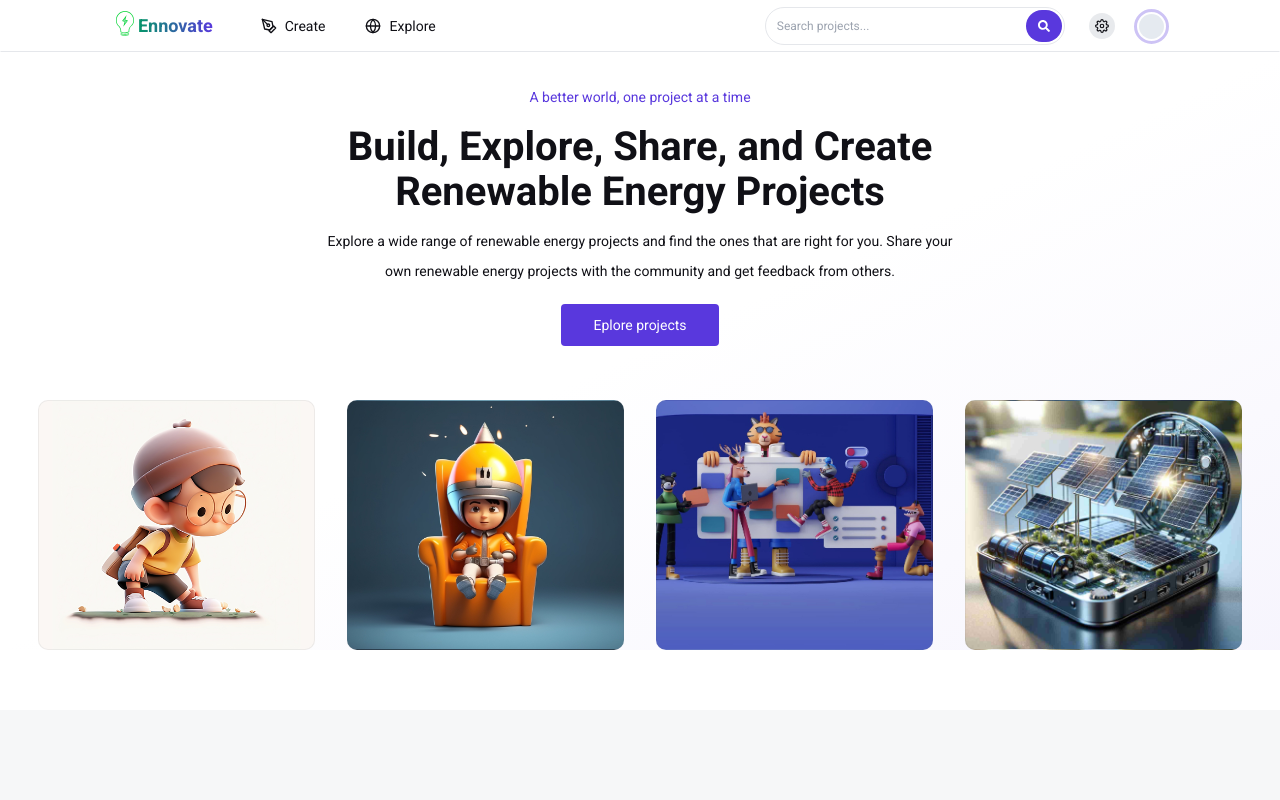
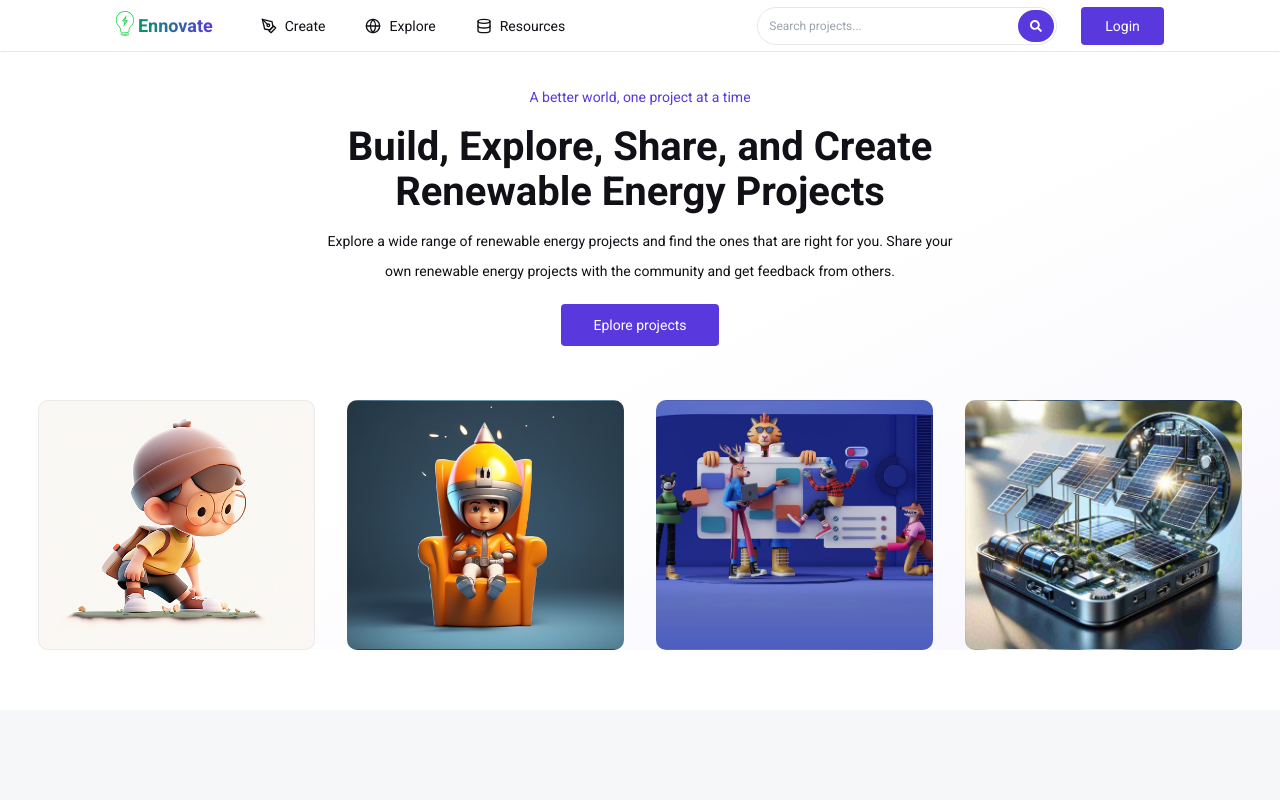
Before and after one commit to abel-otegbola/Ennovate, a React (Vite) app: page / in a window 1280 px wide. Shown: the top 800 px of the page. Built offline with nearby package versions, Linux system fonts and the light colour scheme; no server answers; the database is empty.

Commit message:
fix: use menu bars to open menu popup

```diff
--- a/src/App.tsx
+++ b/src/App.tsx
@@ -36,7 +36,7 @@ function App() {
   return (
     <BrowserRouter>
       <AuthProvider>
-        <div className={`bg-white dark:bg-black text-black dark:text-white/[0.8] leading-[30px]`} style={{ fontSize: font }}>
+        <div className={`bg-white dark:bg-black w-full min-h-full text-black dark:text-white/[0.8] leading-[30px]`} style={{ fontSize: font }}>
           <Topbar />
           <Routes>
             <Route path='/' element={<Home />} />
--- a/src/components/searchbar/searchbar.tsx
+++ b/src/components/searchbar/searchbar.tsx
@@ -2,6 +2,7 @@ import { FaSearch } from "react-icons/fa";
 
 
 function Searchbar() {
+
     return (
         <form action="/search" className="w-full text-[12px] gap-1 flex p-[2px] border border-gray-200 dark:border-slate-100/[0.09] rounded-full">
             <input className="px-2 bg-transparent flex-1 rounded-full outline-none border-transparent border focus:border-green/[0.5] rounded" name="search" type="search" placeholder="Search projects..." />
--- a/src/components/topbar/topbar.tsx
+++ b/src/components/topbar/topbar.tsx
@@ -1,11 +1,12 @@
 import Searchbar from "../searchbar/searchbar";
-import { FiGlobe, FiLogOut, FiPenTool, FiSettings, FiUser } from "react-icons/fi";
+import { FiDatabase, FiGlobe, FiLogOut, FiPenTool, FiSettings, FiUser } from "react-icons/fi";
 import logo from "../../assets/logo.svg"
-import { useContext, useRef, useState } from "react";
+import { useContext, useEffect, useRef, useState } from "react";
 import { AuthContext } from "../../customHooks/useAuth";
 import { useLocation } from "react-router-dom";
 import { getAuth, signOut } from "firebase/auth";
 import { app } from "../../firebase/firebase";
+import { FaBars, FaTimes } from "react-icons/fa";
 
 
 function Topbar() {
@@ -14,19 +15,22 @@ function Topbar() {
     const pathname = useLocation().pathname;
     const paths = [ "/project/"]
     const auth = getAuth(app)
-    const menuRef = useRef<HTMLLIElement>(null)
+    const menuRef = useRef<HTMLDivElement>(null)
 
-    const handleKeyUp = (key: string) => {
-        if (key === "Space") {
-            setOpen(!open)
-            if(menuRef.current) {
-                menuRef.current.focus()
+    useEffect(() => {
+        const checkIfClickedOutside = (e: any) => {
+            if(open && menuRef.current && !menuRef.current.contains(e.target)) {
+                setOpen(false)
             }
         }
-    }
+        document.addEventListener("mousedown", checkIfClickedOutside)
+        return () => {
+            document.removeEventListener("mousedown", checkIfClickedOutside)
+        }
+    })
 
     return (
-        <div className="flex items-center justify-between sticky top-0 left-0 w-full bg-white dark:bg-black p-[2px] md:px-[9%] px-[3%] border border-transparent border-b-gray-200 dark:border-b-gray-100/[0.09] z-20">
+        <div className="flex items-center justify-between sticky top-0 left-0 w-full bg-white dark:bg-black p-[2px] lg:px-[9%] px-[3%] border border-transparent border-b-gray-200 dark:border-b-gray-100/[0.09] z-20">
 
             <div className="flex gap-8 items-center">
                 {/* Brand name and logo */}
@@ -37,38 +41,50 @@ function Topbar() {
 
                 {/* Menu links for desktop */}
                 <ul className="md:flex gap-2 items-center hidden">
-                    <li><button className="border-none"><a href="/dashboard/create" className={`flex gap-2 items-center px-4 py-1 rounded-full ${pathname === "/dashboard/create" ? "bg-[#5938DD]/[0.05]" : "hover:bg-[#5938DD]/[0.05]"}`}><FiPenTool className="text-[16px]"/> Create</a></button></li>
-                    <li><button className="border-none"><a href="/explore" className={`flex gap-2 items-center px-4 py-1 rounded-full ${pathname === "/explore" ? "bg-[#5938DD]/[0.05]" : "hover:bg-[#5938DD]/[0.05]"}`}><FiGlobe className="text-[16px]"/> Explore</a></button></li>
+                    <li><a href="/dashboard/create" className={`flex gap-2 items-center px-4 py-1 rounded-full ${pathname === "/dashboard/create" ? "bg-[#5938DD]/[0.05]" : "hover:bg-[#5938DD]/[0.05]"}`}><FiPenTool className="text-[16px]"/> Create</a></li>
+                    <li><a href="/explore" className={`flex gap-2 items-center px-4 py-1 rounded-full ${pathname === "/explore" ? "bg-[#5938DD]/[0.05]" : "hover:bg-[#5938DD]/[0.05]"}`}><FiGlobe className="text-[16px]"/> Explore</a></li>
+                    <li><a href="/resources" className={`flex gap-2 items-center px-4 py-1 rounded-full ${pathname === "/resources" ? "bg-[#5938DD]/[0.05]" : "hover:bg-[#5938DD]/[0.05]"}`}><FiDatabase className="text-[16px]"/> Resources</a></li>
                 </ul>
             </div>
 
-            <div className="flex items-center gap-6 relative">
-                <div className="md:w-[300px] ">
+            <div ref={menuRef} className="flex items-center gap-6 relative">
+                <div className="lg:w-[300px] flex-1 sm:block hidden">
                     <Searchbar />
                 </div>
-                <a href="/settings" className="hover:text-purple hover:outline hover:outline-purple/[0.3] outline-offset-1 p-[2px] rounded-full bg-gray-300/[0.5]" role="menuitem">
-                    <FiSettings className="text-[22px] p-1 rounded" />
-                </a>
 
-                <button
-                    className="flex items-center justify-center w-[25px] h-[25px] py-0 rounded-full bg-slate-300/[0.5] outline outline-offset-2 outline-purple/[0.3] hover:text-green"
-                    role="menuitem"
-                    aria-haspopup="true" aria-expanded={open} aria-controls="menu-popup"
-                    onKeyUp={(e) => handleKeyUp(e.key)} onClick={() => setOpen(!open)}
-                >
-                    { user?.photoURL ? <img src={user?.photoURL} alt="user" className="rounded-full" width={25} height={25} /> : user?.displayName.charAt(0)}
+                {
+                    user ?
+                    <a
+                        href="/dashboard"
+                        className="flex items-center justify-center w-[25px] h-[25px] py-0 rounded-full bg-slate-300/[0.5] outline outline-offset-2 outline-purple/[0.3] hover:text-green"
+                        role="menuitem"
+                    >
+                        { user?.photoURL ? <img src={user?.photoURL} alt="user" className="rounded-full" width={25} height={25} /> : user?.displayName.charAt(0)}
+                    </a>
+                    :
+                    <a href="/login" className="md:block hidden px-6 py-[4px] bg-purple text-white rounded">Login</a>
+                }
+
+                <button className="md:hidden text-[16px]" onClick={() => setOpen(!open)} aria-haspopup="true" aria-expanded={open} aria-controls="menu-popup" >
+                    { !open ? <FaBars /> : <FaTimes /> }
                 </button>
 
 
                 {/* Menu links for mobile */}
-                <ul className={`gap-2 items-center absolute top-[50px] right-0 rounded bg-white dark:bg-black shadow-lg w-[200px] ${open ? "block" : "hidden"}`} id="menu-popup">
-                    <li ref={menuRef} className="w-full"><a href={user ? "/dashboard" : "/login"} role="menuitem" className={`flex gap-2 items-center px-4 py-2 rounded ${pathname === "/login" ? "bg-[#5938DD]/[0.05]" : "hover:bg-[#5938DD]/[0.05]"}`}><FiUser className="text-[16px]"/> {user ? "Dashboard" : "Login" }</a></li>
+                <ul className={`gap-2 items-center absolute top-[50px] text-[13px] right-0 rounded-[10px] bg-white border border-gray-500/[0.1] dark:bg-black shadow-lg w-[230px] ${open ? "md:hidden block" : "hidden"}`} id="menu-popup">
+                    <div className="w-full p-2 sm:hidden block">
+                        <Searchbar />
+                    </div>
+                    <li className="w-full"><a href={user ? "/dashboard" : "/login"} role="menuitem" className={`flex gap-2 items-center px-4 py-2 rounded ${pathname === "/login" ? "bg-[#5938DD]/[0.05]" : "hover:bg-[#5938DD]/[0.05]"}`}><FiUser className="text-[16px]"/> {user ? "Dashboard" : "Login" }</a></li>
                     <li className="w-full"><a href="/dashboard/create" role="menuitem" className={`flex gap-2 items-center px-4 py-2 rounded ${pathname === "/create" ? "bg-[#5938DD]/[0.05]" : "hover:bg-[#5938DD]/[0.05]"}`}><FiPenTool className="text-[16px]"/> Create</a></li>
                     <li className="w-full"><a href="/explore" role="menuitem" className={`flex gap-2 items-center px-4 py-2 rounded ${pathname === "/explore" ? "bg-[#5938DD]/[0.05]" : "hover:bg-[#5938DD]/[0.05]"}`}><FiGlobe className="text-[16px]"/> Explore</a></li>
+                    <li className="w-full"><a href="/settings" role="menuitem" className={`flex gap-2 items-center px-4 py-2 rounded ${pathname === "/settings" ? "bg-[#5938DD]/[0.05]" : "hover:bg-[#5938DD]/[0.05]"}`}><FiSettings className="text-[16px]"/> Settings</a></li>
+                    <li className="w-full"><a href="/resources" role="menuitem" className={`flex gap-2 items-center px-4 py-2 rounded border border-transparent border-t-gray-500/[0.1] ${pathname === "/explore" ? "bg-[#5938DD]/[0.05]" : "hover:bg-[#5938DD]/[0.05]"}`}><FiDatabase className="text-[16px]"/> Resources</a></li>
                     {
-                        user ? <li className="w-full"><button role="menuitem" onClick={() => {signOut(auth); setOpen(false)}} className={`flex gap-2 items-center px-4 py-2 rounded `}><FiLogOut className="text-[16px]"/> Logout</button></li>
+                        user ? <li className="w-full"><button role="menuitem" onClick={() => {signOut(auth); setOpen(false)}} className={`flex gap-2 mx-[5%] my-3 bg-purple w-[90%] text-white items-center px-4 py-2 rounded `}><FiLogOut className="text-[16px]"/> Logout</button></li>
                         : ""
                     }
+
                 </ul>
             </div>
         </div>
--- a/src/index.css
+++ b/src/index.css
@@ -23,6 +23,9 @@ h1, h2, h3, h4, h5 {
 body {
   font-family: 'Roboto', sans-serif;
 }
+html.dark {
+  background-color: #101016;
+}
 
 .scrollbar::-webkit-scrollbar {
   width: 100%;
--- a/src/pages/dashboard/dashboardHome/dashboardHome.tsx
+++ b/src/pages/dashboard/dashboardHome/dashboardHome.tsx
@@ -34,7 +34,7 @@ function DashboardHome() {
                         )
                     })
                 }
-                <div className="flex flex-col items-center justify-center sm:w-[300px] w-full min-h-[300px] rounded-[10px] border border-gray-700/[0.1] bg-gray-300/[0.07]">
+                <div className="flex flex-col items-center justify-center w-full min-h-[300px] rounded-[10px] border border-gray-700/[0.1] bg-gray-300/[0.07]">
                     {
                         projects.filter((item: any) => item.data.user.email === user?.email).length === 0 ? <p>You haven't created any project</p> : ""
                     }
```
